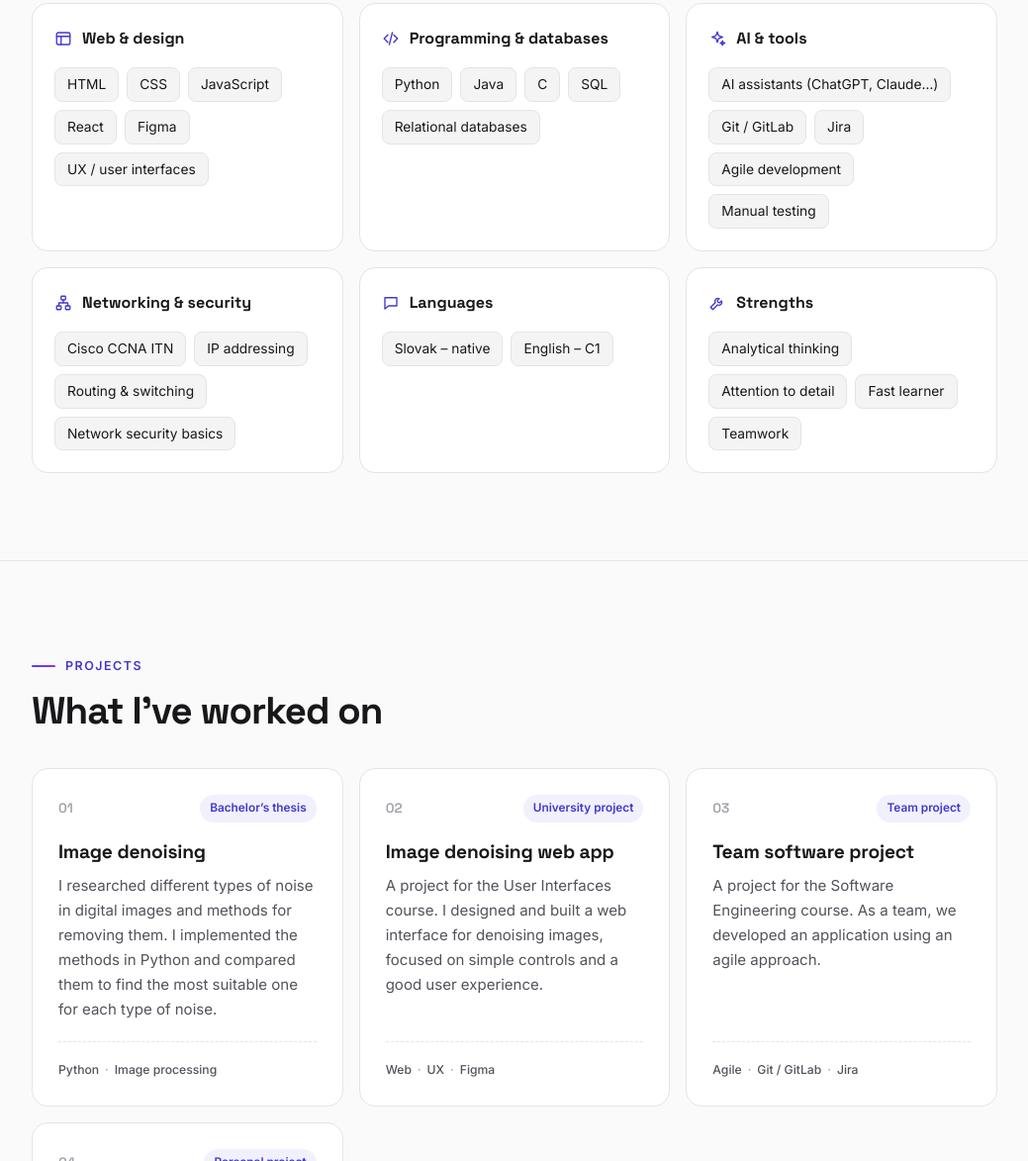
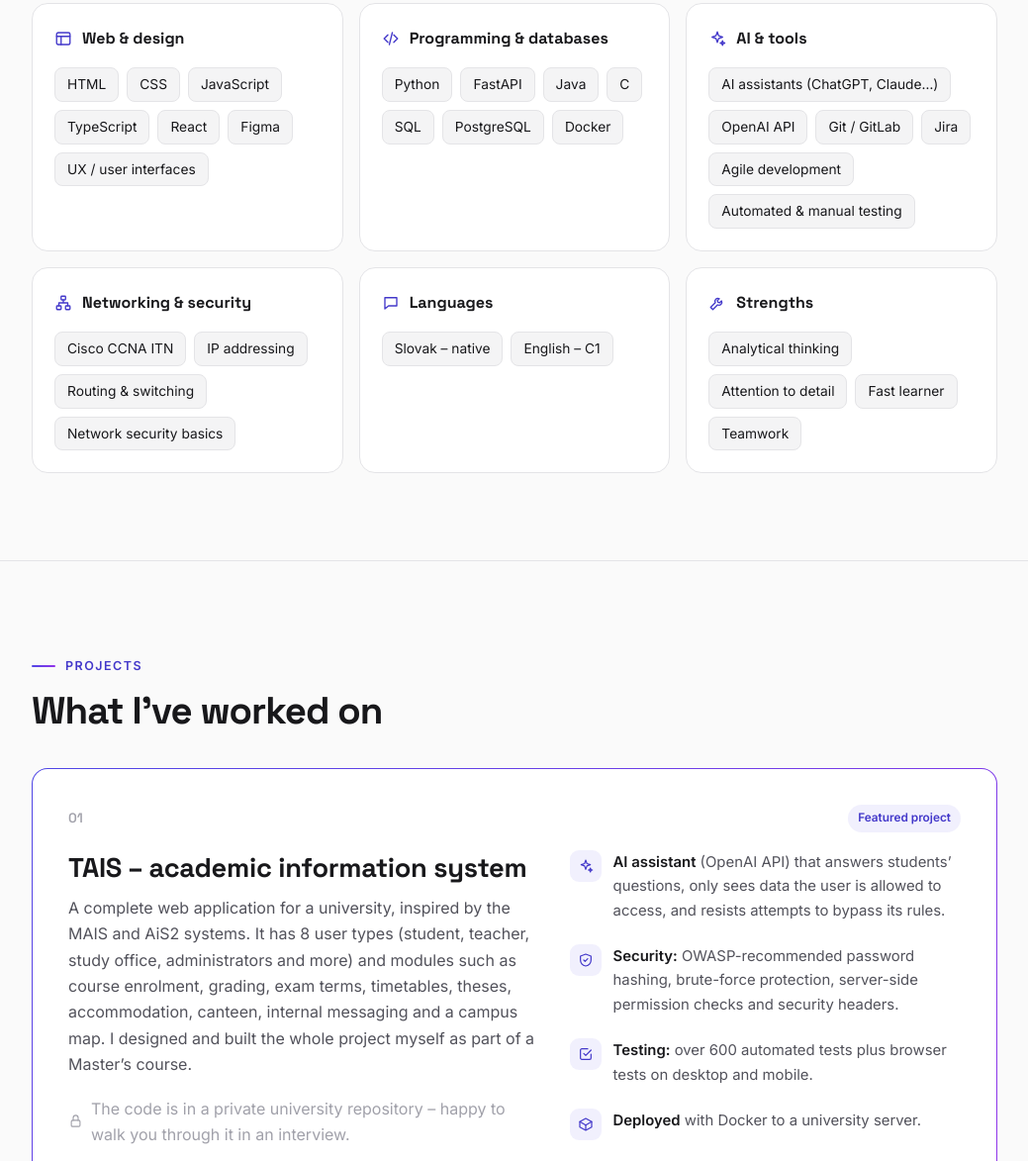
Before and after one commit to samuelbechera/samuelbechera.github.io, a plain HTML site: page index.html in a window 1280 px wide. Shown: the part 1627-2800 px from the top of the page at 99% size, without its empty margins (120-1159 px from the left). Drawn offline with Linux system fonts and the light colour scheme.

Commit message:
Pridaný projekt TAIS a nové technológie
Co-Authored-By: Claude Opus 5.5 <noreply@anthropic.com>

```diff
--- a/index.html
+++ b/index.html
@@ -243,6 +243,24 @@
   .card .tech span { font-size: .76rem; font-weight: 500; color: var(--muted); }
   .card .tech span + span::before { content: "·"; margin-right: 6px; color: var(--faint); }
 
+  .card.featured { grid-column: 1 / -1; padding: clamp(24px, 4vw, 36px); background:
+      linear-gradient(var(--surface), var(--surface)) padding-box,
+      linear-gradient(135deg, var(--accent), var(--accent-2)) border-box;
+    border: 1.5px solid transparent; }
+  .card.featured:hover { border-color: transparent; }
+  .feat-grid { display: grid; grid-template-columns: 1.2fr 1fr; gap: 32px; }
+  @media (max-width: 760px) { .feat-grid { grid-template-columns: 1fr; gap: 20px; } }
+  .card.featured h3 { font-size: clamp(1.35rem, 3vw, 1.7rem); }
+  .card.featured p { font-size: 1rem; }
+  .hl { list-style: none; display: grid; gap: 14px; }
+  .hl li { display: flex; gap: 12px; align-items: flex-start; font-size: .93rem; color: var(--muted); }
+  .hl .ic { width: 32px; height: 32px; border-radius: 9px; display: grid; place-items: center; background: var(--accent-soft); color: var(--accent-text); flex-shrink: 0; }
+  .hl .ic svg { width: 16px; height: 16px; }
+  .hl strong { color: var(--text); font-weight: 600; }
+  .note { display: flex; gap: 8px; align-items: center; margin-top: 18px; font-size: .85rem; color: var(--faint); }
+  .note svg { width: 15px; height: 15px; }
+  .card .tech.wide { margin-top: 24px; }
+
   /* Časová os */
   .cols { display: grid; grid-template-columns: 1fr 1fr; gap: 48px; }
   @media (max-width: 860px) { .cols { grid-template-columns: 1fr; gap: 40px; } }
@@ -321,6 +339,9 @@
   <symbol id="i-mail" viewBox="0 0 24 24"><rect x="3" y="5" width="18" height="14" rx="2"/><path d="M3 7l9 6 9-6"/></symbol>
   <symbol id="i-copy" viewBox="0 0 24 24"><rect x="9" y="9" width="12" height="12" rx="2"/><path d="M5 15H4a1 1 0 0 1-1-1V4a1 1 0 0 1 1-1h10a1 1 0 0 1 1 1v1"/></symbol>
   <symbol id="i-arrow" viewBox="0 0 24 24"><path d="M7 17L17 7M8 7h9v9"/></symbol>
+  <symbol id="i-lock" viewBox="0 0 24 24"><rect x="5" y="11" width="14" height="10" rx="2"/><path d="M8 11V7a4 4 0 0 1 8 0v4"/></symbol>
+  <symbol id="i-check" viewBox="0 0 24 24"><path d="M9 11l3 3 8-8"/><path d="M20 12v6a2 2 0 0 1-2 2H6a2 2 0 0 1-2-2V6a2 2 0 0 1 2-2h9"/></symbol>
+  <symbol id="i-box" viewBox="0 0 24 24"><path d="M21 8l-9-5-9 5 9 5 9-5z"/><path d="M3 8v8l9 5 9-5V8M12 13v8"/></symbol>
   <symbol id="i-down" viewBox="0 0 24 24"><path d="M12 5v14M6 13l6 6 6-6"/></symbol>
 </svg>
 
@@ -401,15 +422,15 @@
       <div class="skill-grid">
         <div class="skill-card reveal">
           <h3><svg class="i"><use href="#i-layout"/></svg><span data-i18n="sk.web">Web a dizajn</span></h3>
-          <div class="chips"><span>HTML</span><span>CSS</span><span>JavaScript</span><span>React</span><span>Figma</span><span data-i18n="sk.ux">UX / používateľské rozhrania</span></div>
+          <div class="chips"><span>HTML</span><span>CSS</span><span>JavaScript</span><span>TypeScript</span><span>React</span><span>Figma</span><span data-i18n="sk.ux">UX / používateľské rozhrania</span></div>
         </div>
         <div class="skill-card reveal">
           <h3><svg class="i"><use href="#i-code"/></svg><span data-i18n="sk.prog">Programovanie a databázy</span></h3>
-          <div class="chips"><span>Python</span><span>Java</span><span>C</span><span>SQL</span><span data-i18n="sk.rel">Relačné databázy</span></div>
+          <div class="chips"><span>Python</span><span>FastAPI</span><span>Java</span><span>C</span><span>SQL</span><span>PostgreSQL</span><span>Docker</span></div>
         </div>
         <div class="skill-card reveal">
           <h3><svg class="i"><use href="#i-spark"/></svg><span data-i18n="sk.ai">AI a nástroje</span></h3>
-          <div class="chips"><span data-i18n="sk.aiasst">AI asistenti (ChatGPT, Claude…)</span><span>Git / GitLab</span><span>Jira</span><span data-i18n="sk.agile">Agilný vývoj</span><span data-i18n="sk.manual">Manuálne testovanie</span></div>
+          <div class="chips"><span data-i18n="sk.aiasst">AI asistenti (ChatGPT, Claude…)</span><span>OpenAI API</span><span>Git / GitLab</span><span>Jira</span><span data-i18n="sk.agile">Agilný vývoj</span><span data-i18n="sk.manual">Automatické aj manuálne testovanie</span></div>
         </div>
         <div class="skill-card reveal">
           <h3><svg class="i"><use href="#i-net"/></svg><span data-i18n="sk.net">Siete a bezpečnosť</span></h3>
@@ -433,26 +454,43 @@
       <span class="eyebrow reveal" data-i18n="proj.eyebrow">Projekty</span>
       <h2 class="reveal" data-i18n="proj.title">Na čom som pracoval</h2>
       <div class="projects">
+        <article class="card featured reveal">
+          <div class="top-row"><span class="num">01</span><span class="badge" data-i18n="p0.badge">Hlavný projekt</span></div>
+          <div class="feat-grid">
+            <div>
+              <h3 data-i18n="p0.t">TAIS – akademický informačný systém</h3>
+              <p data-i18n="p0.d">Kompletná webová aplikácia pre univerzitu, inšpirovaná systémami MAIS a AiS2. Má 8 typov používateľov (študent, učiteľ, študijné oddelenie, administrátori a ďalší) a moduly ako zápis predmetov, hodnotenie, skúškové termíny, rozvrh, záverečné práce, ubytovanie, stravovanie, internú poštu či mapu areálu. Celý projekt som navrhol a vyvinul sám v rámci predmetu na inžinierskom štúdiu.</p>
+              <p class="note"><svg class="i"><use href="#i-lock"/></svg><span data-i18n="p0.note">Kód je v súkromnom školskom repozitári – rád ho ukážem na pohovore.</span></p>
+            </div>
+            <ul class="hl">
+              <li><span class="ic"><svg class="i"><use href="#i-spark"/></svg></span><span data-i18n="p0.h1"><strong>AI asistent</strong> (OpenAI API), ktorý odpovedá na otázky študentov, vidí len údaje, ku ktorým má daný používateľ prístup, a odoláva pokusom o obídenie pravidiel.</span></li>
+              <li><span class="ic"><svg class="i"><use href="#i-shield"/></svg></span><span data-i18n="p0.h2"><strong>Bezpečnosť:</strong> hashovanie hesiel podľa OWASP, ochrana proti hádaniu hesiel, kontrola oprávnení na serveri a bezpečnostné hlavičky.</span></li>
+              <li><span class="ic"><svg class="i"><use href="#i-check"/></svg></span><span data-i18n="p0.h3"><strong>Testovanie:</strong> vyše 600 automatických testov a testy v prehliadači na počítači aj na mobile.</span></li>
+              <li><span class="ic"><svg class="i"><use href="#i-box"/></svg></span><span data-i18n="p0.h4"><strong>Nasadenie</strong> cez Docker na školský server.</span></li>
+            </ul>
+          </div>
+          <div class="tech wide"><span>React</span><span>TypeScript</span><span>Python</span><span>FastAPI</span><span>PostgreSQL</span><span>Docker</span><span>OpenAI API</span></div>
+        </article>
         <article class="card reveal">
-          <div class="top-row"><span class="num">01</span><span class="badge" data-i18n="p1.badge">Bakalárska práca</span></div>
+          <div class="top-row"><span class="num">02</span><span class="badge" data-i18n="p1.badge">Bakalárska práca</span></div>
           <h3 data-i18n="p1.t">Odšumovanie obrazu</h3>
           <p data-i18n="p1.d">Skúmal som rôzne typy šumu v digitálnych obrazoch a metódy na ich odstránenie. Metódy som naprogramoval v Pythone a porovnal ich, aby som pre každý typ šumu našiel najvhodnejšiu.</p>
           <div class="tech"><span>Python</span><span data-i18n="p1.tech">Spracovanie obrazu</span></div>
         </article>
         <article class="card reveal">
-          <div class="top-row"><span class="num">02</span><span class="badge" data-i18n="p2.badge">Školský projekt</span></div>
+          <div class="top-row"><span class="num">03</span><span class="badge" data-i18n="p2.badge">Školský projekt</span></div>
           <h3 data-i18n="p2.t">Webová aplikácia na odšumovanie obrázkov</h3>
           <p data-i18n="p2.d">Projekt na predmet Používateľské rozhrania. Navrhol a vytvoril som webové rozhranie na odšumovanie obrázkov s dôrazom na jednoduché ovládanie a dobrý používateľský zážitok.</p>
           <div class="tech"><span>Web</span><span>UX</span><span>Figma</span></div>
         </article>
         <article class="card reveal">
-          <div class="top-row"><span class="num">03</span><span class="badge" data-i18n="p3.badge">Tímový projekt</span></div>
+          <div class="top-row"><span class="num">04</span><span class="badge" data-i18n="p3.badge">Tímový projekt</span></div>
           <h3 data-i18n="p3.t">Tímový softvérový projekt</h3>
           <p data-i18n="p3.d">Projekt na predmet Softvérové inžinierstvo. V tíme sme vyvíjali aplikáciu podľa agilného prístupu.</p>
           <div class="tech"><span>Agile</span><span>Git / GitLab</span><span>Jira</span></div>
         </article>
         <article class="card reveal">
-          <div class="top-row"><span class="num">04</span><span class="badge" data-i18n="p4.badge">Osobný projekt</span></div>
+          <div class="top-row"><span class="num">05</span><span class="badge" data-i18n="p4.badge">Osobný projekt</span></div>
           <h3 data-i18n="p4.t">Táto stránka</h3>
           <p data-i18n="p4.d">Osobné portfólio, ktoré som vytvoril s pomocou AI asistenta. Je v slovenčine aj angličtine, funguje na mobile aj na počítači a má svetlý aj tmavý režim.</p>
           <div class="tech"><span>HTML</span><span>CSS</span><span>JavaScript</span><span>AI</span></div>
@@ -571,12 +609,19 @@
     'int.qa': 'Software testing', 'int.qa.d': 'Finding bugs and verifying functionality',
     'skills.eyebrow': 'Skills', 'skills.title': 'What I work with',
     'sk.web': 'Web & design', 'sk.ux': 'UX / user interfaces',
-    'sk.prog': 'Programming & databases', 'sk.rel': 'Relational databases',
-    'sk.ai': 'AI & tools', 'sk.aiasst': 'AI assistants (ChatGPT, Claude…)', 'sk.agile': 'Agile development', 'sk.manual': 'Manual testing',
+    'sk.prog': 'Programming & databases',
+    'sk.ai': 'AI & tools', 'sk.aiasst': 'AI assistants (ChatGPT, Claude…)', 'sk.agile': 'Agile development', 'sk.manual': 'Automated & manual testing',
     'sk.net': 'Networking & security', 'sk.ip': 'IP addressing', 'sk.netsec': 'Network security basics',
     'sk.langs': 'Languages', 'sk.sk': 'Slovak – native', 'sk.en': 'English – C1',
     'sk.soft': 'Strengths', 'sk.s1': 'Analytical thinking', 'sk.s2': 'Attention to detail', 'sk.s3': 'Fast learner', 'sk.s4': 'Teamwork',
     'proj.eyebrow': 'Projects', 'proj.title': 'What I’ve worked on',
+    'p0.badge': 'Featured project', 'p0.t': 'TAIS – academic information system',
+    'p0.d': 'A complete web application for a university, inspired by the MAIS and AiS2 systems. It has 8 user types (student, teacher, study office, administrators and more) and modules such as course enrolment, grading, exam terms, timetables, theses, accommodation, canteen, internal messaging and a campus map. I designed and built the whole project myself as part of a Master’s course.',
+    'p0.note': 'The code is in a private university repository – happy to walk you through it in an interview.',
+    'p0.h1': '<strong>AI assistant</strong> (OpenAI API) that answers students’ questions, only sees data the user is allowed to access, and resists attempts to bypass its rules.',
+    'p0.h2': '<strong>Security:</strong> OWASP-recommended password hashing, brute-force protection, server-side permission checks and security headers.',
+    'p0.h3': '<strong>Testing:</strong> over 600 automated tests plus browser tests on desktop and mobile.',
+    'p0.h4': '<strong>Deployed</strong> with Docker to a university server.',
     'p1.badge': 'Bachelor’s thesis', 'p1.t': 'Image denoising',
     'p1.d': 'I researched different types of noise in digital images and methods for removing them. I implemented the methods in Python and compared them to find the most suitable one for each type of noise.',
     'p1.tech': 'Image processing',
```
